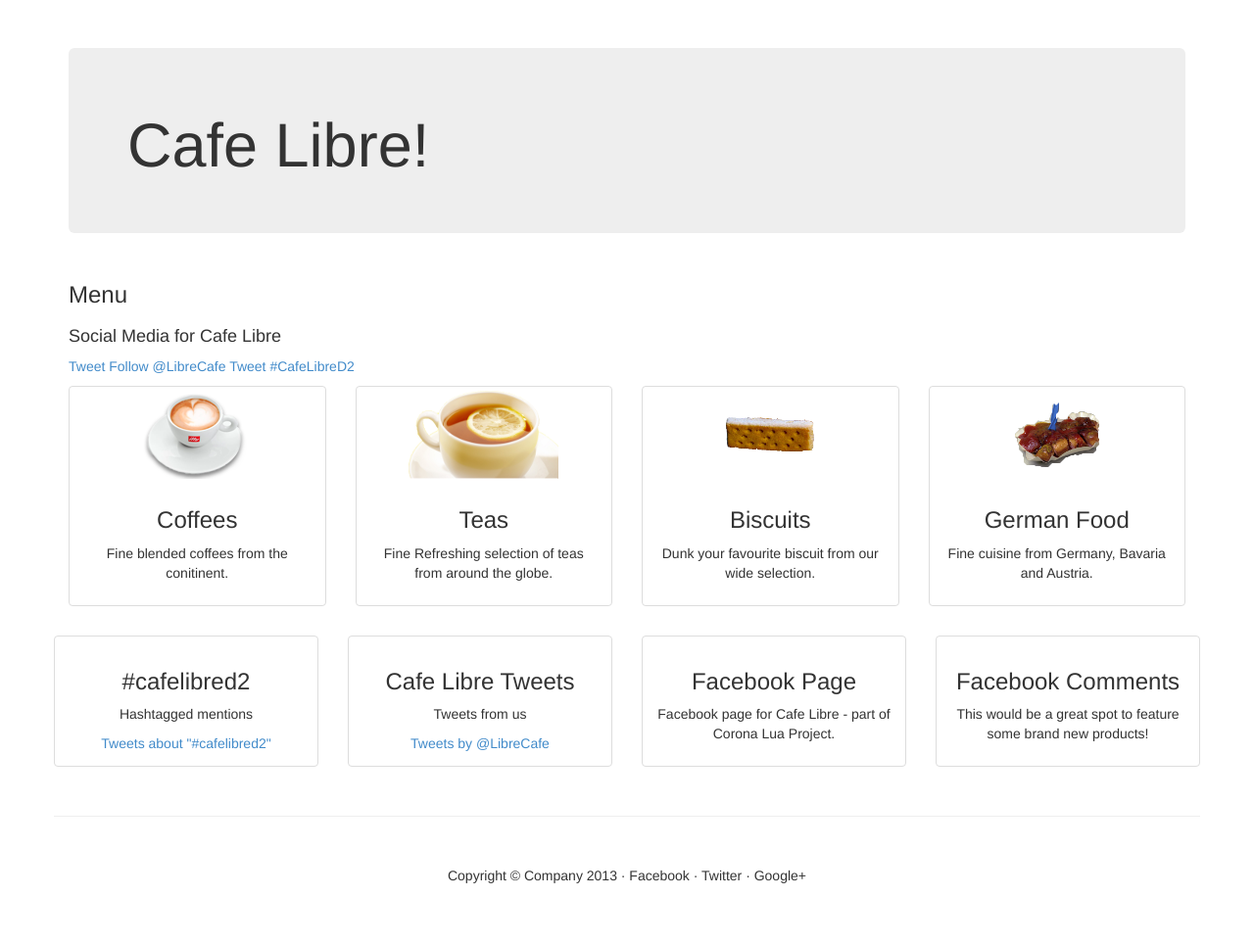
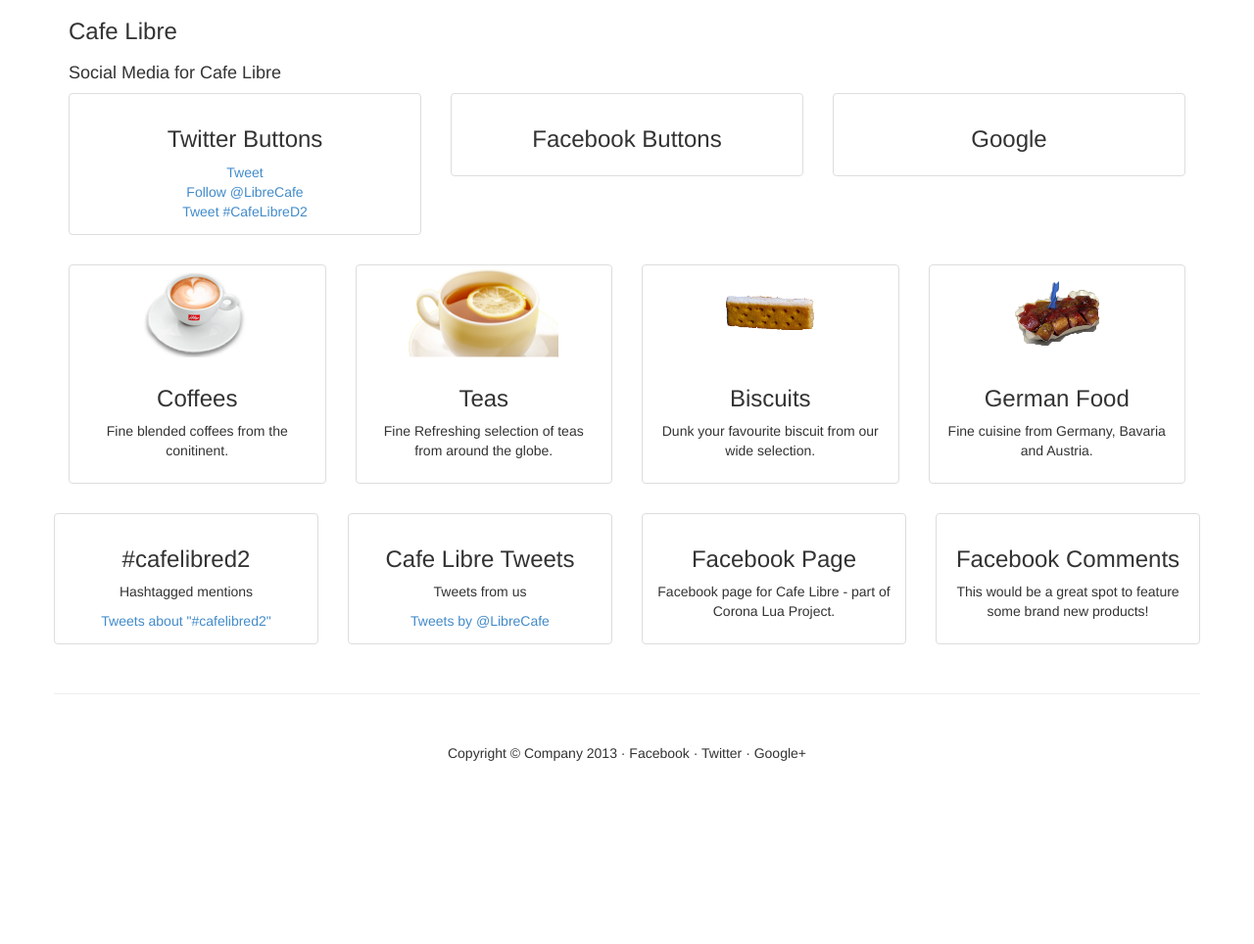
Before and after one commit to conorgilmer/socialmediaAPI, a PHP site: page /socialmediaAPI/cafelibre.php in a window 1280 px wide. Shown: the part 51-1015 px from the top of the page at 98% size. After the commit the page ends 828 px from the top, so only its background shows below. Run offline with PHP 8.4, Linux system fonts and the light colour scheme; some libraries are stand-ins or nearby versions.

Commit message:
wednesday

```diff
--- a/cafelibre.php
+++ b/cafelibre.php
@@ -9,32 +9,80 @@
 
 <div class="container">
 
-      <div class="jumbotron hero-spacer">
+      <!--div class="jumbotron hero-spacer">
         <h1>Cafe Libre!</h1>
-      </div>
+      </div-->
 
       <div class="row">
         <div class="col-lg-12">
-           <h3>Menu</h3>
+           <h3>Cafe Libre</h3>
         </div>
       </div><!-- /.row -->
 
       <div class="row">
         <div class="col-lg-12">
            <h4>Social Media for Cafe Libre</h4>
-<p>
+        </div>
+      </div><!-- /.row -->
+
+      <!-- social media buttons -->
+      <div class="row text-center">
+
+        <div class="col-lg-4 col-md-6 hero-feature">
+          <div class="thumbnail">
+            <div class="caption">
+              <h3>Twitter Buttons</h3>
 <a href="https://twitter.com/share" class="twitter-share-button" data-text="Checkout Cafe Libre" data-via="LibreCafe">Tweet</a>
 <script>!function(d,s,id){var js,fjs=d.getElementsByTagName(s)[0],p=/^http:/.test(d.location)?'http':'https';if(!d.getElementById(id)){js=d.createElement(s);js.id=id;js.src=p+'://platform.twitter.com/widgets.js';fjs.parentNode.insertBefore(js,fjs);}}(document, 'script', 'twitter-wjs');</script>
-
+<br>
 <a href="https://twitter.com/LibreCafe" class="twitter-follow-button" data-show-count="false">Follow @LibreCafe</a>
 <script>!function(d,s,id){var js,fjs=d.getElementsByTagName(s)[0],p=/^http:/.test(d.location)?'http':'https';if(!d.getElementById(id)){js=d.createElement(s);js.id=id;js.src=p+'://platform.twitter.com/widgets.js';fjs.parentNode.insertBefore(js,fjs);}}(document, 'script', 'twitter-wjs');</script>
-
+<br>
 <a href="https://twitter.com/intent/tweet?button_hashtag=CafeLibreD2" class="twitter-hashtag-button" data-related="LibreCafe" data-url="http://www.appwayz.com/socialmediaAPI/cafelibre.php">Tweet #CafeLibreD2</a>
 <script>!function(d,s,id){var js,fjs=d.getElementsByTagName(s)[0],p=/^http:/.test(d.location)?'http':'https';if(!d.getElementById(id)){js=d.createElement(s);js.id=id;js.src=p+'://platform.twitter.com/widgets.js';fjs.parentNode.insertBefore(js,fjs);}}(document, 'script', 'twitter-wjs');</script>
 
-</p>
+            </div>
+          </div>
         </div>
-      </div><!-- /.row -->
+
+        <div class="col-lg-4 col-md-6 hero-feature">
+          <div class="thumbnail">
+            <div class="caption">
+              <h3>Facebook Buttons</h3>
+
+<div class="fb-follow" data-href="http://www.facebook.com/cafelibred2" data-colorscheme="light" data-layout="standard" data-show-faces="true"></div>
+
+<div class="fb-like" data-href="http://www.appwayz.com/socialmediaAPI/cafelibre.php" data-layout="standard" data-action="like" data-show-faces="true" data-share="false"></div>
+<!--div class="fb-like" data-href="http://www.appwayz.com/socialmediaAPI/cafelibre.php" data-layout="standard" data-action="like" data-show-faces="true" data-share="true"></div-->
+
+<div class="fb-share-button" data-href="http://www.appwayz.com/socialmediaAPI/cafelibre.php" data-type="button_count"></div>
+
+<div class="fb-send" data-href="http://www.appwayz.com/socialmediaAPI/cafelibre.php" data-colorscheme="light"></div>
+
+            </div>
+          </div>
+        </div>
+
+        <div class="col-lg-4 col-md-6 hero-feature">
+          <div class="thumbnail">
+            <div class="caption">
+              <h3>Google</h3>
+              <p></p>
+             </div>
+          </div>
+        </div>
+
+        <!--div class="col-lg-3 col-md-6 hero-feature">
+          <div class="thumbnail">
+            <div class="caption">
+              <h3>Blank</h3>
+            </div>
+          </div>
+        </div-->
+
+      </div>
+      <!-- social media buttons end -->
+
       <div class="row text-center">
 
         <div class="col-lg-3 col-md-6 hero-feature">
--- a/header.php
+++ b/header.php
@@ -6,7 +6,7 @@
     <meta name="description" content="">
     <meta name="author" content="">
 
-    <title>My Web Presence  - Conor Gilmer - Bootstrap 3</title>
+    <title>Cafe Libre and Social Media Presence</title>
 
     <!-- Bootstrap core CSS -->
     <link href="css/bootstrap.css" rel="stylesheet">
--- a/twit_login.php
+++ b/twit_login.php
@@ -13,7 +13,7 @@
 
 $_SESSION['oauth_token'] = $request_token['oauth_token'];
 $_SESSION['oauth_token_secret'] = $request_token['oauth_token_secret'];
-//$sname = $request_token['screen_name'];
+$_SESSION['twitter_results'] = $request_token['screen_name'];
 
 // If everything goes well..
 if ($twitteroauth->http_code == 200) {
```
Also changed, not shown: private.php (+67 -2 lines), facebooklogo.png (added), twitterlogo.jpg (added), twitterlogo.png (added), 2 other files.
